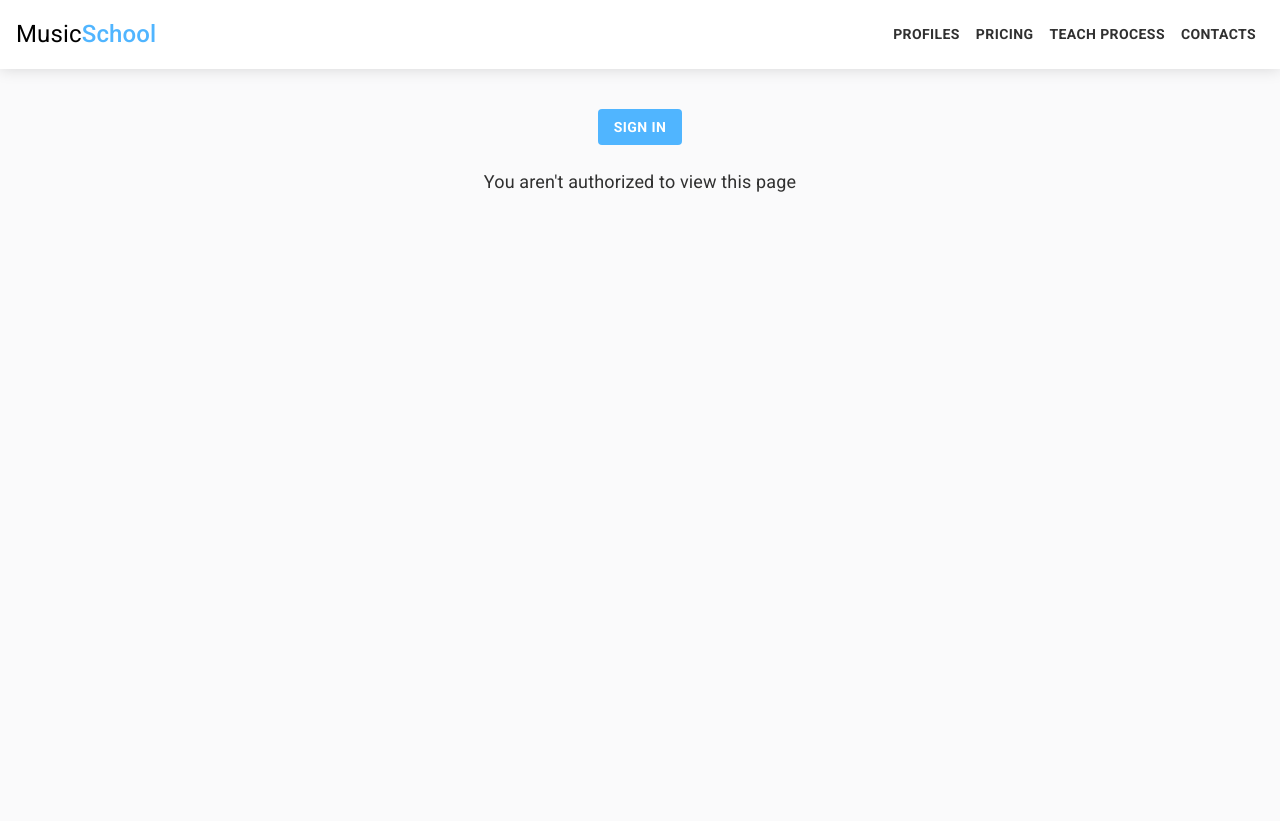
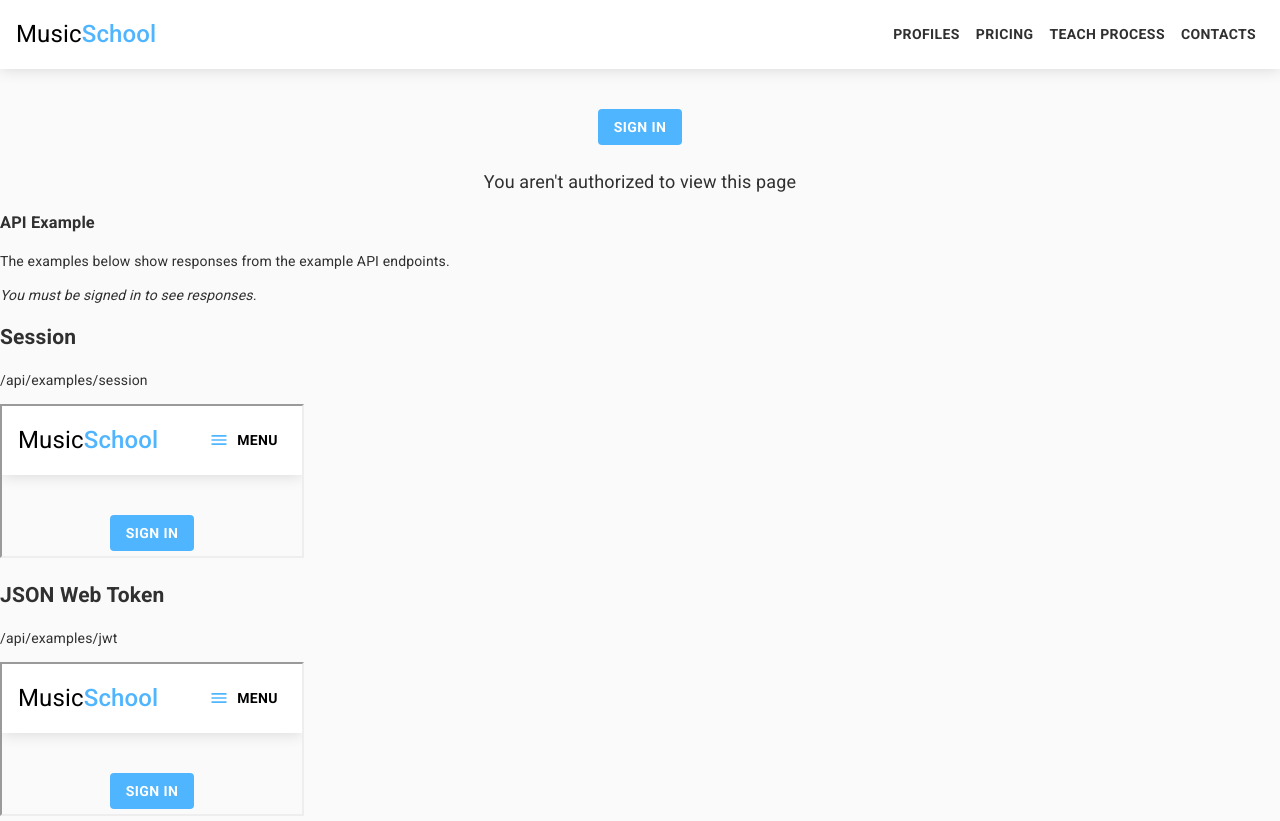
Before and after one commit to Vadx/music-frontend, a Next.js app: page /account in a window 1280 px wide. Before the commit the page ends 800 px from the top, so only its background shows below. Built offline with nearby package versions, Linux system fonts and the light colour scheme; no server answers.

Commit message:
Add test

```diff
--- a/pages/account.js
+++ b/pages/account.js
@@ -59,6 +59,18 @@ const AccountPage = ({ session }) => {
           {signInButtonNode()}
         </Box>
         <Box textAlign='center' pt={3} fontSize={18}>You aren't authorized to view this page</Box>
+
+        <Box>
+          <h3>API Example</h3>
+          <p>The examples below show responses from the example API endpoints.</p>
+          <p><em>You must be signed in to see responses.</em></p>
+          <h2>Session</h2>
+          <p>/api/examples/session</p>
+          <iframe src="/api/examples/session"/>
+          <h2>JSON Web Token</h2>
+          <p>/api/examples/jwt</p>
+          <iframe src="/api/examples/jwt"/>
+        </Box>
       </Box>
     )
   }
--- /dev/null
+++ b/pages/api/examples/jwt.js
@@ -0,0 +1,9 @@
+// This is an example of how to read a JSON Web Token from an API route
+import jwt from 'next-auth/jwt'
+
+const secret = process.env.SECRET
+
+export default async (req, res) => {
+  const token = await jwt.getToken({ req, secret })
+  res.send(JSON.stringify(token, null, 2))
+}
--- /dev/null
+++ b/pages/api/examples/protected.js
@@ -0,0 +1,12 @@
+// This is an example of to protect an API route
+import { getSession } from 'next-auth/client'
+
+export default async (req, res) => {
+  const session = await getSession({ req })
+
+  if (session) {
+    res.send({ content: 'This is protected content. You can access this content because you are signed in.' })
+  } else {
+    res.send({ error: 'You must be sign in to view the protected content on this page.' })
+  }
+}
--- /dev/null
+++ b/pages/api/examples/session.js
@@ -0,0 +1,7 @@
+// This is an example of how to access a session from an API route
+import { getSession } from 'next-auth/client'
+
+export default async (req, res) => {
+  const session = await getSession({ req })
+  res.send(JSON.stringify(session, null, 2))
+}
```
Also changed, not shown: 1 other file (tests, documents, lock files or other folders).
